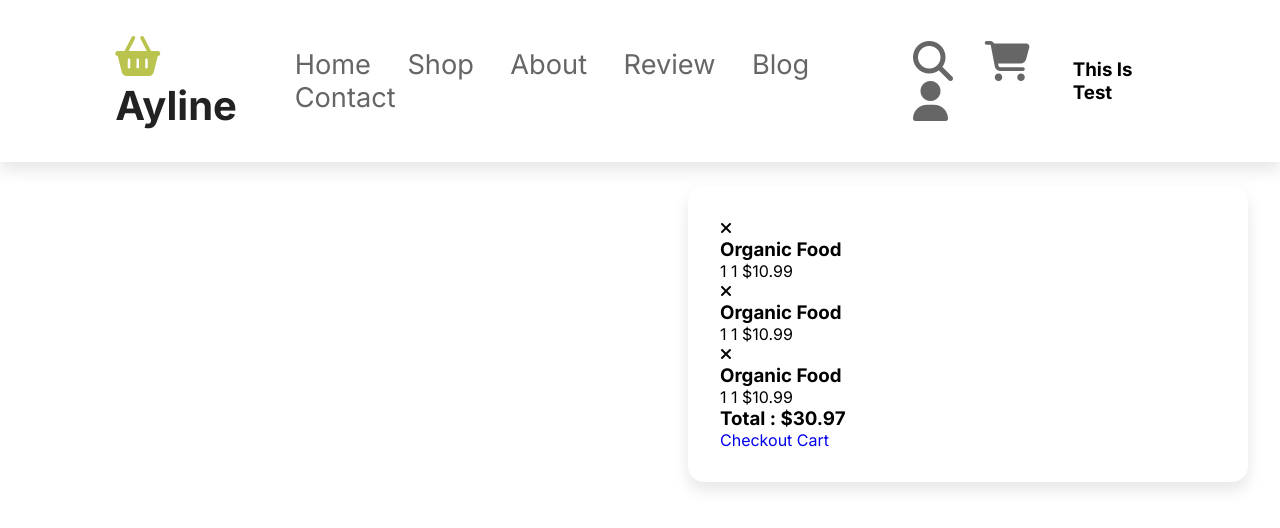
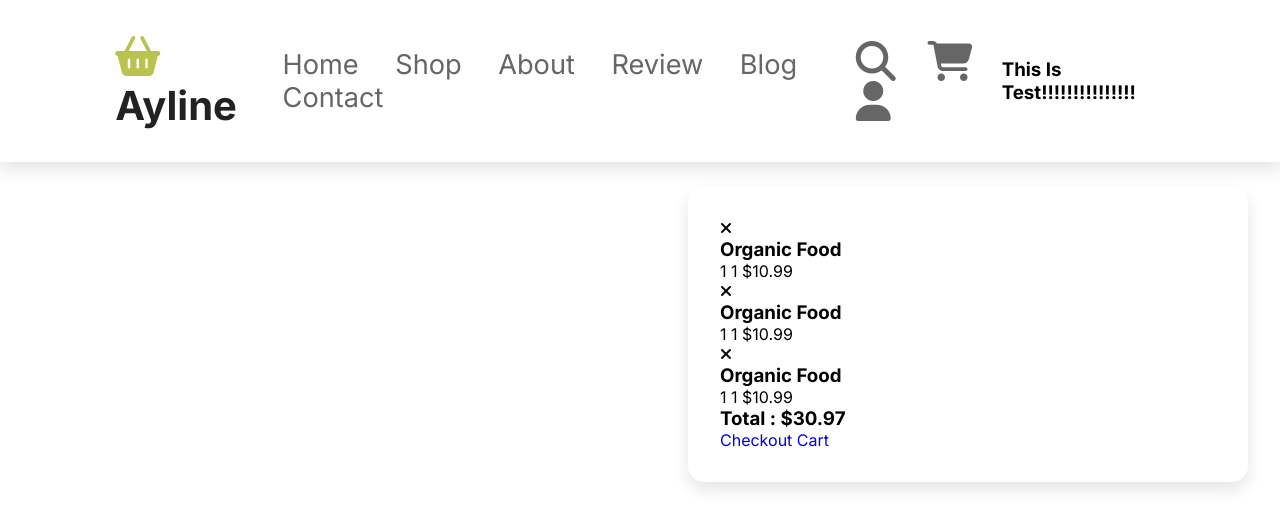
Before and after one commit to 143786/A-Responsive-Multipage-Grocery-Store-Website-Design, a plain HTML site: page home.html in a window 1280 px wide. Drawn offline with Linux system fonts and the light colour scheme.

Commit message:
Quick Update

```diff
--- a/home.html
+++ b/home.html
@@ -79,7 +79,7 @@
         <h3 class="total">total : <span> $30.97</span></h3>
         <a href="#" class="btn">checkout cart</a>
       </div>
-      <h3>This is test</h3>
+      <h3>This is test!!!!!!!!!!!!!!!</h3>
     </header>
 
     <!--              header section ends         -->
```
